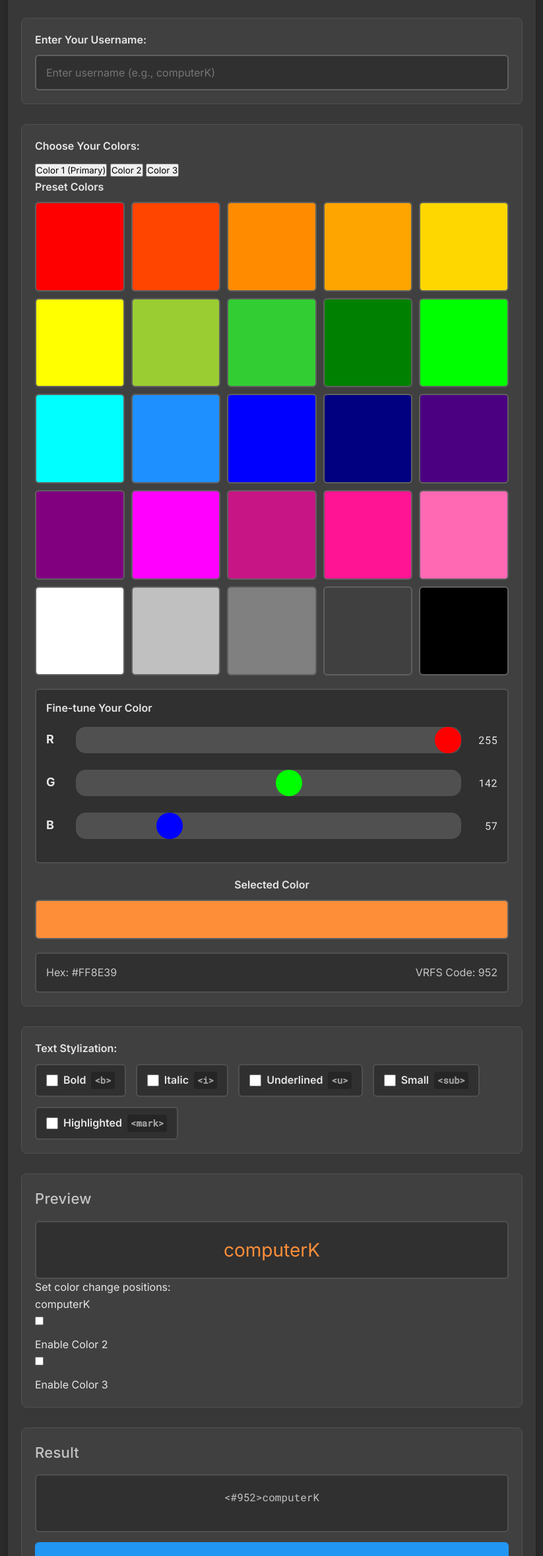
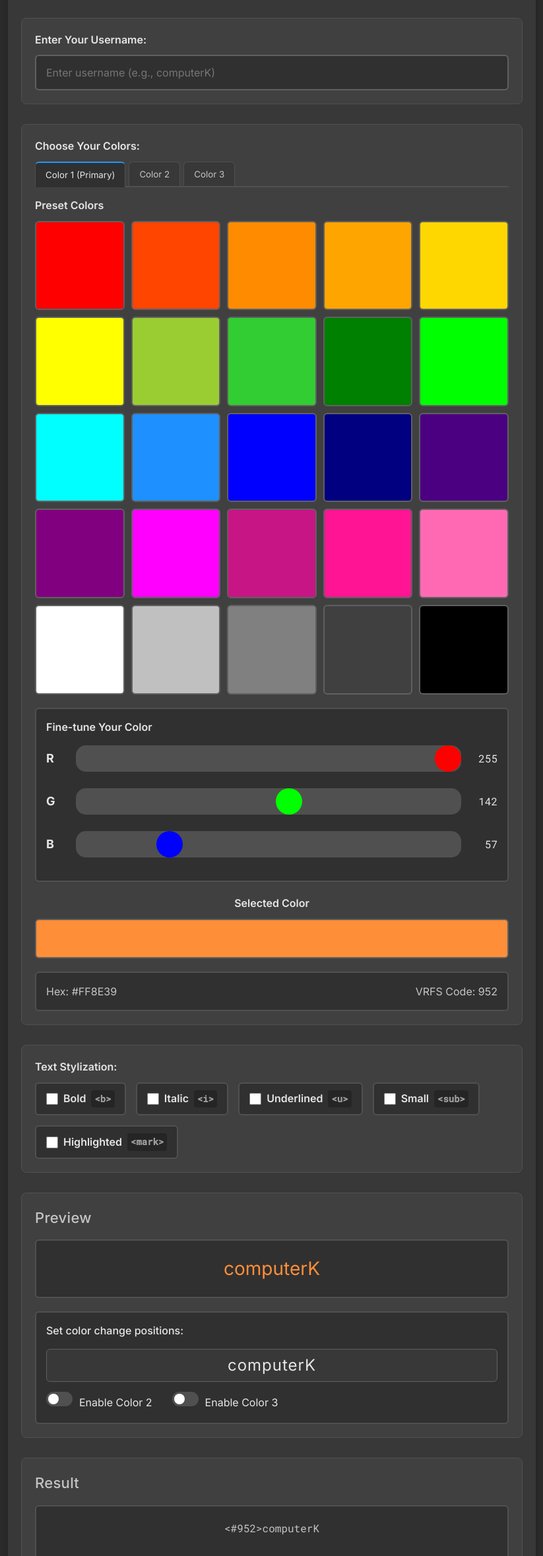
Before and after one commit to ComputerKWasTaken/vrfs-username-editor, a plain HTML site: page index.html in a window 1280 px wide. Shown: the part 138-2497 px from the top of the page at 66% size, without its empty margins (228-1051 px from the left). Drawn offline with Linux system fonts and the light colour scheme.

Commit message:
Update styles.css

```diff
--- a/css/styles.css
+++ b/css/styles.css
@@ -512,6 +512,192 @@ button#copy-button:focus {
   padding: 0 2px;
 }
 
+/* Multi-color tab controls */
+.color-tabs {
+  display: flex;
+  margin-bottom: var(--spacing-md);
+  border-bottom: 2px solid var(--color-border);
+}
+
+.color-tab {
+  padding: var(--spacing-sm) var(--spacing-md);
+  background-color: var(--color-surface);
+  border: 1px solid var(--color-border);
+  border-bottom: none;
+  border-radius: var(--border-radius) var(--border-radius) 0 0;
+  margin-right: var(--spacing-xs);
+  color: var(--color-text-secondary);
+  cursor: pointer;
+  transition: all var(--transition-fast);
+}
+
+.color-tab:hover {
+  background-color: var(--color-surface-variant);
+}
+
+.color-tab.active {
+  background-color: var(--color-input-background);
+  color: var(--color-text-primary);
+  border-top: 2px solid var(--color-accent);
+  margin-bottom: -2px;
+}
+
+/* Color position controls */
+.color-position-control {
+  margin-top: var(--spacing-lg);
+  padding: var(--spacing-md);
+  background-color: var(--color-input-background);
+  border-radius: var(--border-radius);
+  border: 2px solid var(--color-border);
+}
+
+.position-description {
+  font-weight: 500;
+  margin-bottom: var(--spacing-sm);
+}
+
+.position-slider-container {
+  position: relative;
+  height: 50px;
+  margin: var(--spacing-md) 0;
+  background-color: var(--color-surface);
+  border-radius: var(--border-radius);
+  border: 1px solid var(--color-border-light);
+}
+
+.username-display {
+  position: absolute;
+  top: 0;
+  left: 0;
+  width: 100%;
+  height: 100%;
+  display: flex;
+  align-items: center;
+  justify-content: center;
+  font-size: 24px;
+  letter-spacing: 1px;
+  user-select: none;
+  pointer-events: none;
+}
+
+.cursor-container {
+  position: absolute;
+  top: 0;
+  left: 0;
+  width: 100%;
+  height: 100%;
+}
+
+.color-cursor {
+  position: absolute;
+  width: 4px;
+  height: 100%;
+  background-color: #FFFFFF;
+  cursor: col-resize;
+  opacity: 0.6;
+  transition: opacity var(--transition-fast), background-color var(--transition-fast);
+  display: none;
+  /* Add tabindex support for keyboard accessibility */
+  outline: none;
+}
+
+.color-cursor::after {
+  content: '';
+  position: absolute;
+  top: -10px;
+  left: -8px;
+  width: 20px;
+  height: 20px;
+  border-radius: 50%;
+  background-color: inherit;
+  z-index: 5;
+}
+
+.color-cursor.cursor-1 {
+  background-color: #00FF00;
+}
+
+.color-cursor.cursor-2 {
+  background-color: #0000FF;
+}
+
+.color-cursor.active {
+  opacity: 1;
+  display: block;
+  z-index: 10;
+}
+
+.color-cursor:hover {
+  opacity: 1;
+}
+
+.position-controls {
+  display: flex;
+  align-items: center;
+  gap: var(--spacing-sm);
+}
+
+/* Toggle switches */
+.switch {
+  position: relative;
+  display: inline-block;
+  width: 40px;
+  height: 22px;
+}
+
+.switch input {
+  opacity: 0;
+  width: 0;
+  height: 0;
+}
+
+.slider {
+  position: absolute;
+  cursor: pointer;
+  top: 0;
+  left: 0;
+  right: 0;
+  bottom: 0;
+  background-color: var(--color-border);
+  transition: .4s;
+}
+
+.slider:before {
+  position: absolute;
+  content: "";
+  height: 16px;
+  width: 16px;
+  left: 3px;
+  bottom: 3px;
+  background-color: white;
+  transition: .4s;
+}
+
+input:checked + .slider {
+  background-color: var(--color-accent);
+}
+
+input:focus + .slider {
+  box-shadow: 0 0 1px var(--color-accent);
+}
+
+input:checked + .slider:before {
+  transform: translateX(18px);
+}
+
+/* Rounded sliders */
+.slider.round {
+  border-radius: 34px;
+}
+
+.slider.round:before {
+  border-radius: 50%;
+}
+
+.ml-20 {
+  margin-left: 20px;
+}
+
 /* Length warning */
 #length-warning {
   font-size: 14px;
@@ -583,7 +769,8 @@ button#copy-button:focus {
 
 /* Accessibility focus states */
 button:focus,
-input:focus {
+input:focus,
+.color-cursor:focus {
   outline: 3px solid #ffffff;
   outline-offset: 2px;
 }
```
